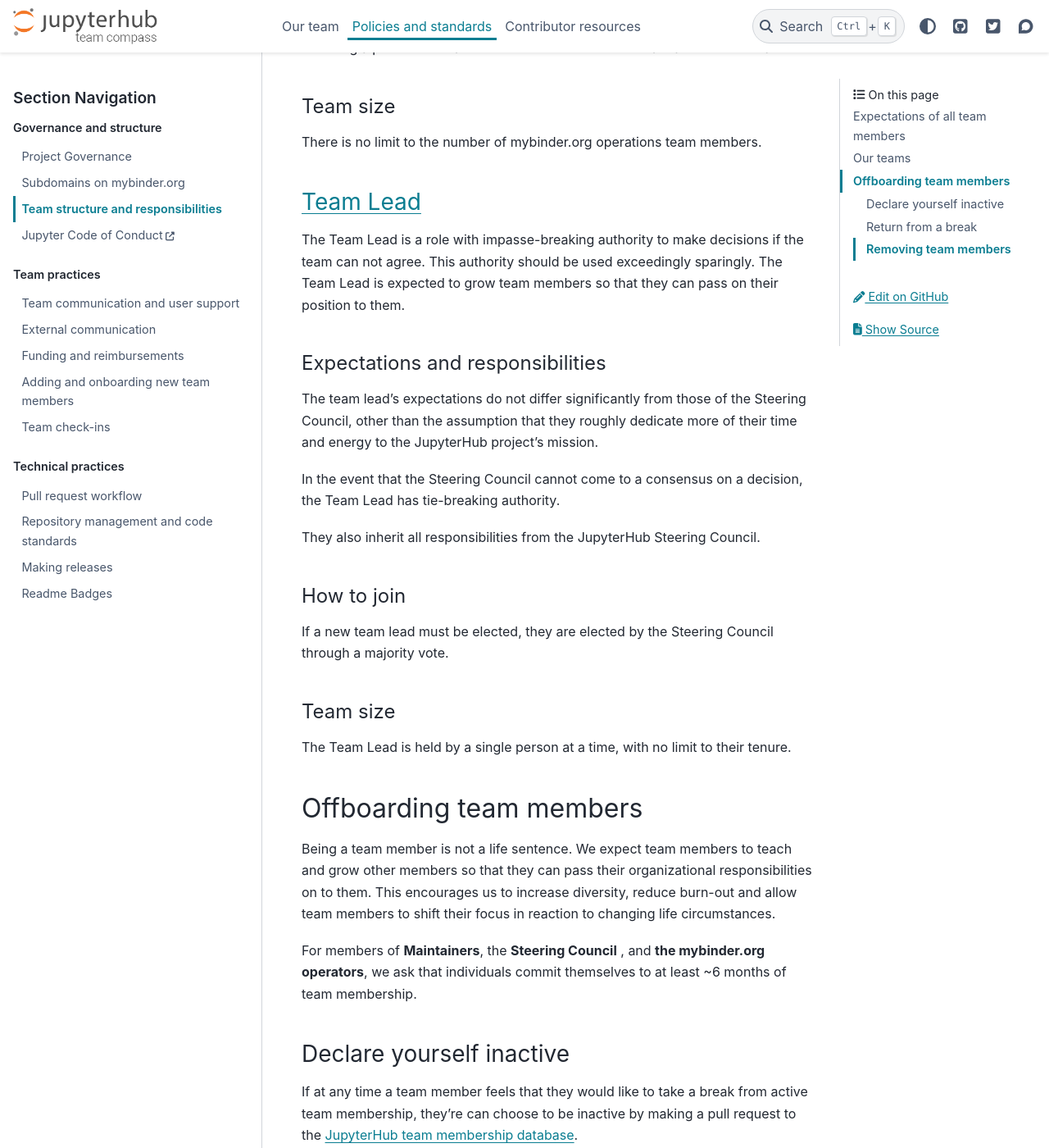
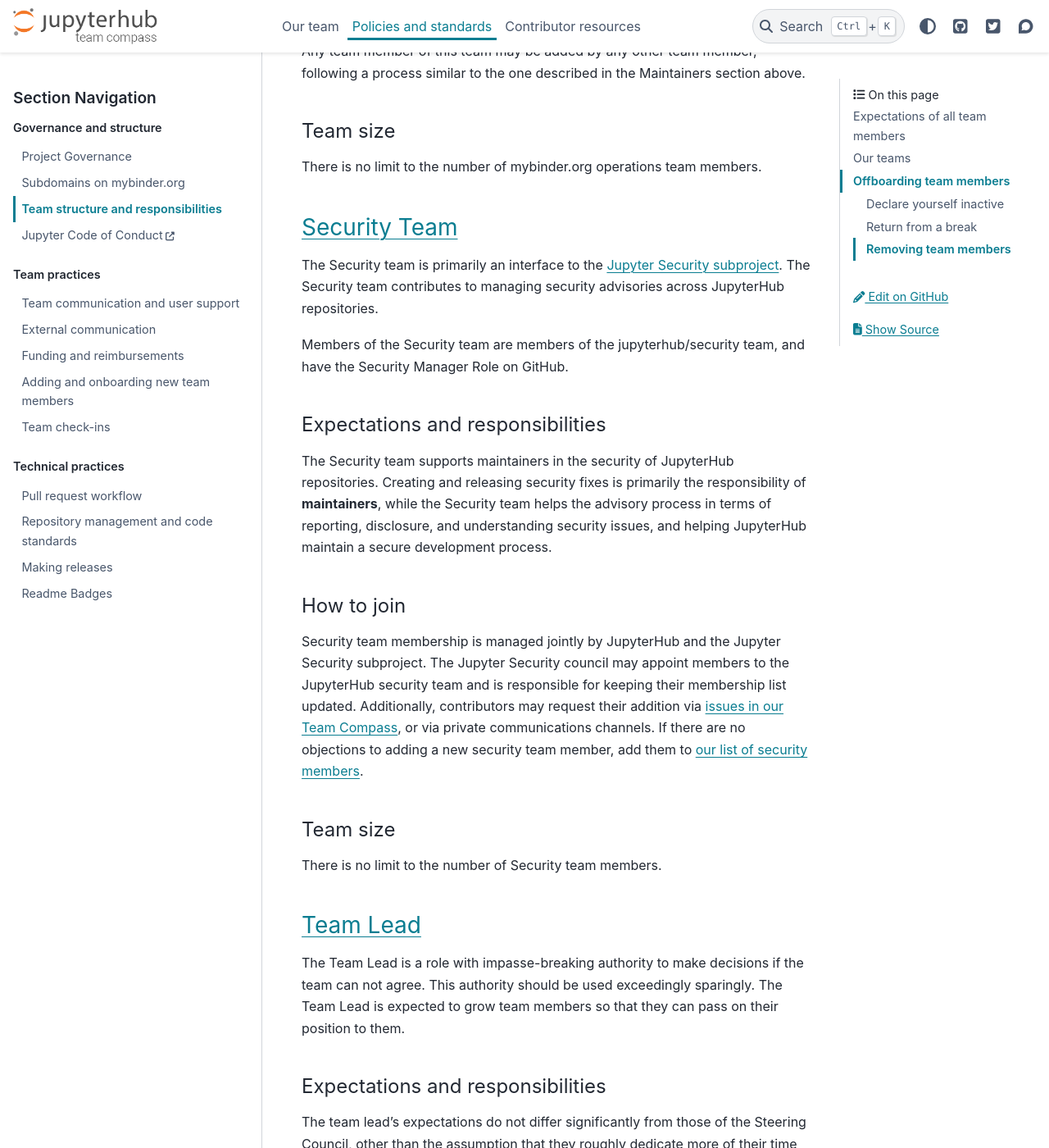
Before and after one commit to jupyterhub/team-compass, a Sphinx documentation site: the page built from docs/team/structure.md, in a window 1280 px wide and 1400 px high, scrolled down 5816 px. Shown: the whole window at 82% size. Built offline with Sphinx 7.4.7 and the PyData theme 0.15.4, drawn with Linux system fonts in a browser that asks for light colours; the version number could not be read and is left out.

Commit message:
add Security team

````diff
--- a/docs/_data/contributors/contributor_key.csv
+++ b/docs/_data/contributors/contributor_key.csv
@@ -20,4 +20,5 @@
 tool,🔧,"Tools"
 translation,🌍,"Translation"
 tutorial,✅,"Tutorials"
+security,🔐,"Security"
 video,📹,"Videos"
--- a/docs/team/structure.md
+++ b/docs/team/structure.md
@@ -174,6 +174,34 @@
 
 There is no limit to the number of mybinder.org operations team members.
 
+```{team} Security Team
+```
+
+### Security Team
+
+The Security team is primarily an interface to the [Jupyter Security subproject](https://github.com/jupyter/security).
+The Security team contributes to managing security advisories across JupyterHub repositories.
+
+Members of the Security team are members of the jupyterhub/security team, and have the Security Manager Role on GitHub.
+
+#### Expectations and responsibilities
+
+The Security team supports maintainers in the security of JupyterHub repositories.
+Creating and releasing security fixes is primarily the responsibility of **maintainers**,
+while the Security team helps the advisory process in terms of reporting, disclosure, and understanding security issues, and helping JupyterHub maintain a secure development process.
+
+
+#### How to join
+
+Security team membership is managed jointly by JupyterHub and the Jupyter Security subproject.
+The Jupyter Security council may appoint members to the JupyterHub security team and is responsible for keeping their membership list updated.
+Additionally, contributors may request their addition via [issues in our Team Compass](https://github.com/jupyterhub/team-compass), or via private communications channels.
+If there are no objections to adding a new security team member, add them to [our list of security members](./index).
+
+#### Team size
+
+There is no limit to the number of Security team members.
+
 ```{team} Team Lead
 ```
 
````
Also changed, not shown: docs/_data/contributors/contributors-jupyterhub.yaml (+20 -0 lines).
